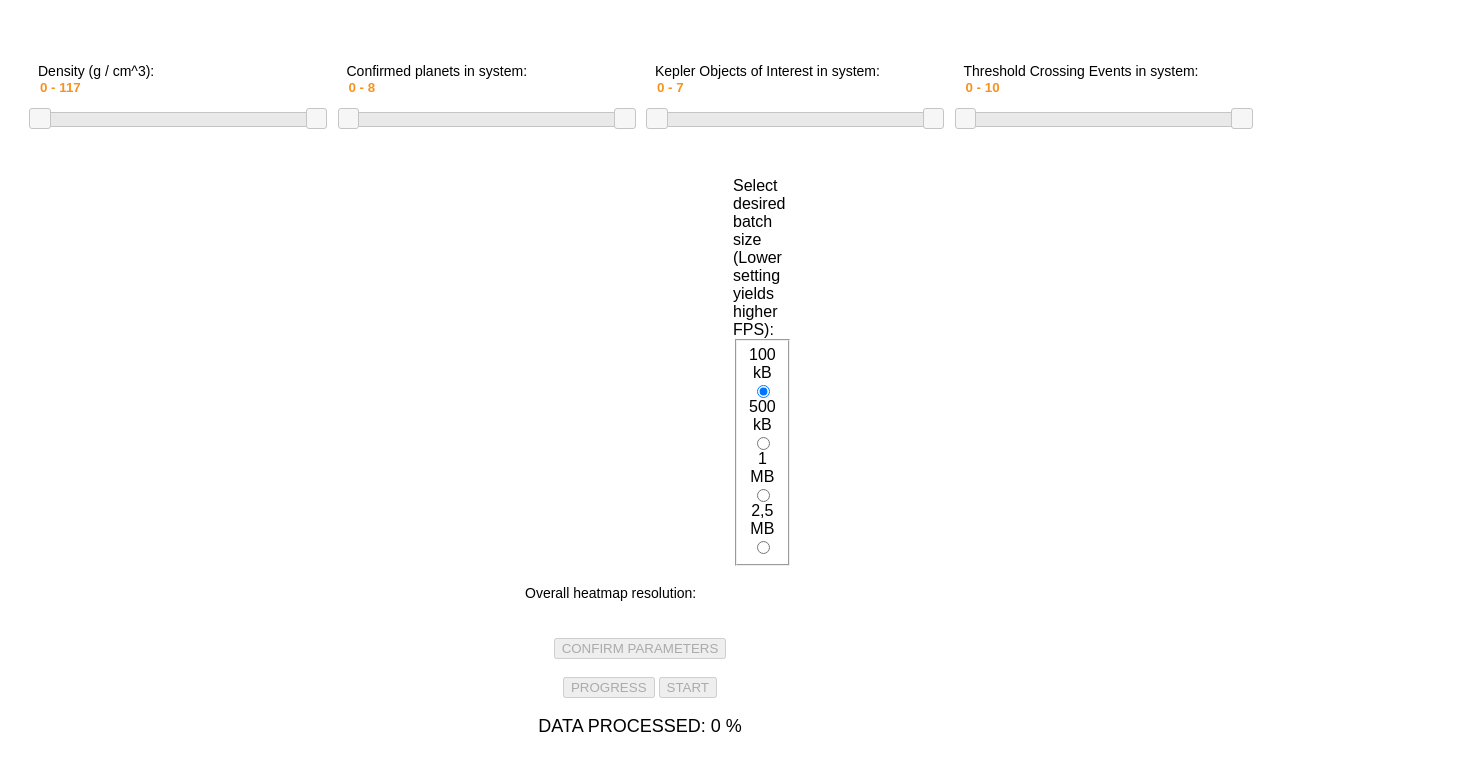
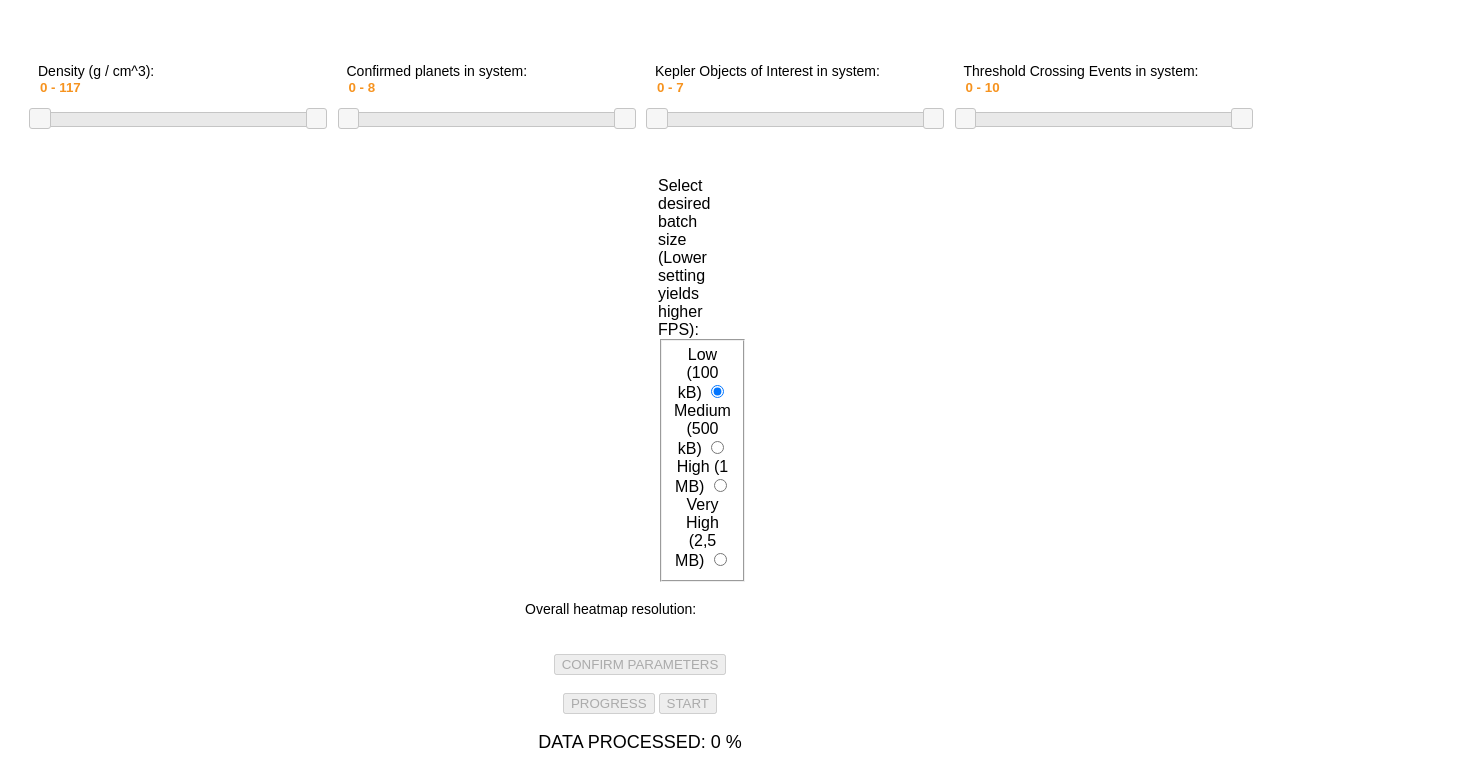
Before and after one commit to fanta500/Bachelor_project, a website: page demos/index.html in a window 1280 px wide. Shown: the part 458-1219 px from the top of the page, 1458 px wide, since content can reach past the window. Drawn offline with nearby package versions, Linux system fonts and the light colour scheme.

Commit message:
Added even more clarity to batch size setting

```diff
--- a/demos/index.html
+++ b/demos/index.html
@@ -135,15 +135,15 @@
 
   </div>
 
-  <div style="text-align: center; font-family: sans-serif; padding: 0px 725px;">Select desired batch size (Lower setting yields higher FPS):
+  <div style="text-align: center; font-family: sans-serif; padding: 0px 650px;">Select desired batch size (Lower setting yields higher FPS):
     <fieldset id="GPU-settings">
-      <label for="lowGPU">100 kB</label>
+      <label for="lowGPU">Low (100 kB)</label>
       <input type="radio" name="radio-1" id="lowGPU" checked>
-      <label for="medGPU">500 kB</label>
+      <label for="medGPU">Medium (500 kB)</label>
       <input type="radio" name="radio-1" id="medGPU">
-      <label for="highGPU">1 MB</label>
+      <label for="highGPU">High (1 MB)</label>
       <input type="radio" name="radio-1" id="highGPU">
-      <label for="ultraGPU">2,5 MB</label>
+      <label for="ultraGPU">Very High (2,5 MB)</label>
       <input type="radio" name="radio-1" id="ultraGPU">
     </fieldset>
   </div>
```
